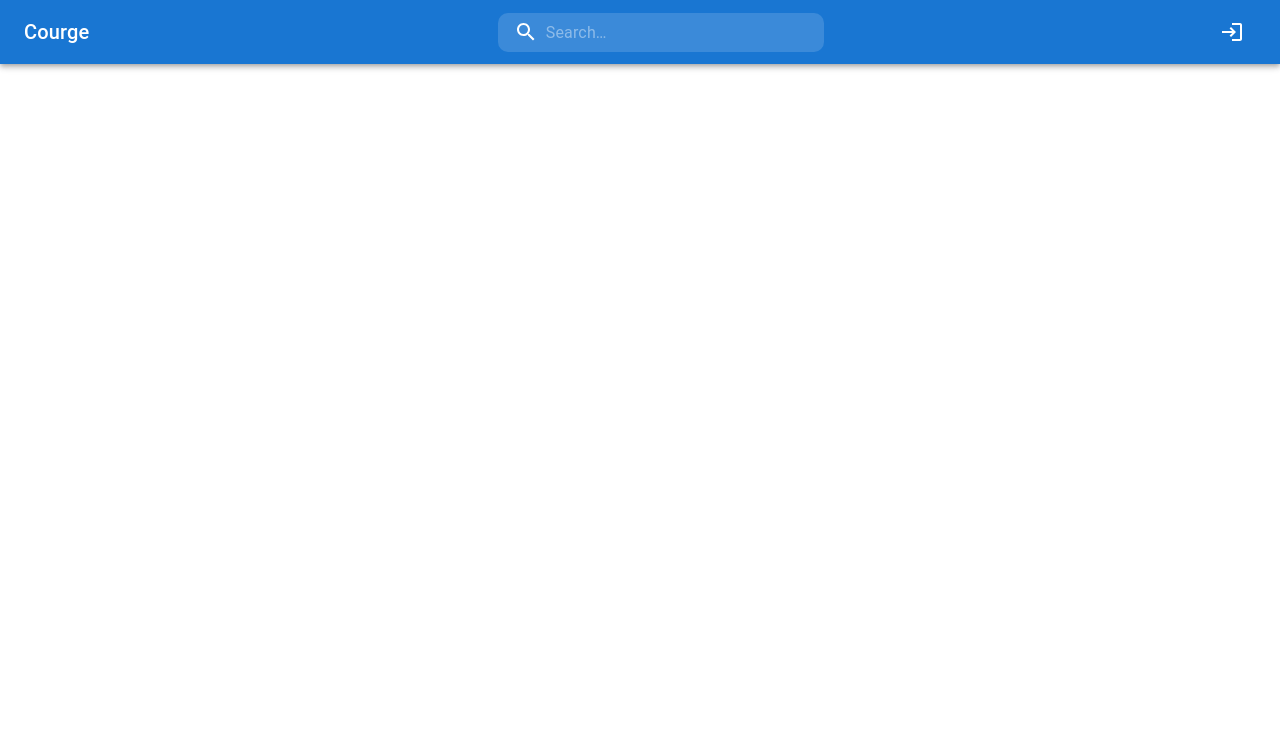
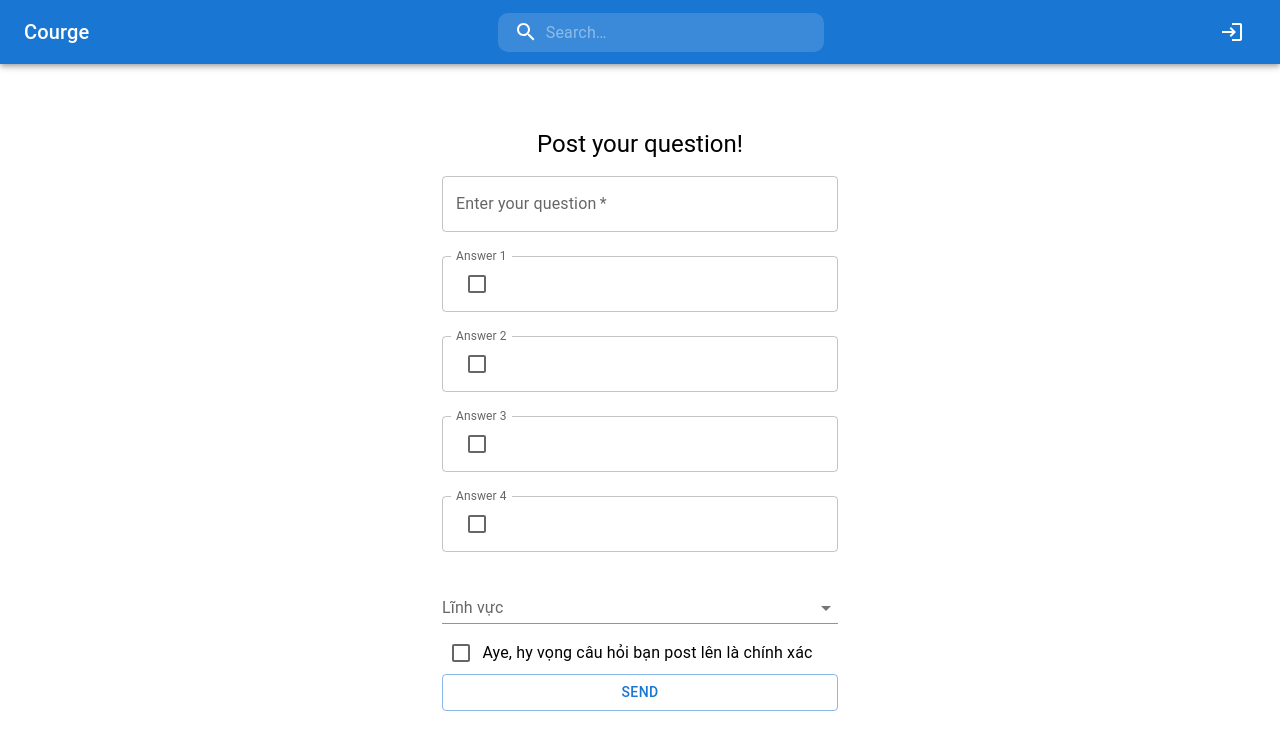
Before and after one commit to Khoa15/Courge, a React (Create React App) app: page / in a window 1280 px wide. Before the commit this address had no page. Shown: the top 750 px of the page. Built offline with nearby package versions, Linux system fonts and the light colour scheme; the HTML template or start-up script is replaced by a standard one.

Commit message:
add topic

```diff
--- a/src/App.js
+++ b/src/App.js
@@ -18,7 +18,7 @@
   // {name: "", server:"http://localhost:5000"}
   const initialState = {user: null, posts: [], post: null, search: ""}
   const [state, dispatch] = React.useReducer(AppReducer, initialState)
-  const nameRes =  {name: "/Courge", server:"https://server-courge.herokuapp.com"}
+  const nameRes =  {name: "", server:"http://localhost:5000"}
   const siteName = window.location.pathname.split("/")[1]
   const checkCurrentUser = React.useCallback(async()=>{
     try {
--- a/src/Components/Page.js
+++ b/src/Components/Page.js
@@ -1,6 +1,6 @@
 import React, {useEffect, useState} from 'react'
 import { useNavigate } from 'react-router';
-import {Container, Box, Typography, TextField, Button, Checkbox, FormControlLabel} from '@mui/material'
+import {Container, Box, Typography, TextField, Button, Checkbox, FormControlLabel, FormControl, InputLabel, Select, MenuItem} from '@mui/material'
 import axios from 'axios'
 export default function Page(props){
     const stsbtn = {name: "Send", sts: "outlined"}
@@ -11,6 +11,7 @@
     const [check3, setCheck3] = useState(false)
     const [check4, setCheck4] = useState(false)
     const [liscense, setLiscense] = useState(false)
+    const [topic, setTopic] = useState("")
     const [statusButton, setStatusButton] = useState(stsbtn)
     const navigate = useNavigate();
     const handleQuest = quest => setQuestion({...question, data: quest.target.value})
@@ -19,6 +20,7 @@
     const handleCheck3 = () => setCheck3(!check3)
     const handleCheck4 = () => setCheck4(!check4)
     const handleLiscense = () => setLiscense(!liscense)
+    const handleTopic = topic => setTopic(topic.target.value)
     const handleAns = ans => {
         const index = Number(ans.target.id.charAt([ans.target.id.length - 1]))-1
         setAns({...answer, [index]: ans.target.value})
@@ -29,7 +31,7 @@
         setStatusButton({name: "Sending", sts: "contained"})
         try{
             console.log(123)
-            if(liscense === false || question === "" || !Object.values(answer).reduce((a, b) => a * b)){
+            if(liscense === false || question === "" || !Object.values(answer).reduce((a, b) => a * b) || topic === ""){
                 return setStatusButton({name: "Error", sts: "contained"});
             }
             console.log(question.data)
@@ -49,13 +51,16 @@
                         check2,
                         check3,
                         check4
-                    ]
+                    ],
+                    topic: topic
                 }
             })
+            if(res){
+                setStatusButton({name:"Success", sts:"outlined"})
+            }
         }catch(error){
             console.log(error)
         }
-        setStatusButton(stsbtn)
     }
     useEffect(()=>{
         const timer = setTimeout(()=>{
@@ -146,6 +151,16 @@
                     onChange={handleAns}
                     value={answer[4]}
                 />
+                <FormControl fullWidth margin="normal" variant="standard">
+                    <InputLabel id="falcuty">Lĩnh vực</InputLabel>
+                    <Select labelId="falcuty" onChange={handleTopic} value={topic}>
+                        <MenuItem value={0}>Sinh hoạt đầu khóa</MenuItem>
+                        <MenuItem value={2}>Sinh hoạt giữa khóa</MenuItem>
+                        <MenuItem value={3}>Sinh hoạt cuối khóa</MenuItem>
+                        <MenuItem value={1}>Công Nghệ Thông Tin</MenuItem>
+                        <MenuItem value={4}>Khác</MenuItem>
+                    </Select>
+                </FormControl>
                 <FormControlLabel
                     margin="normal"
                     control={
--- a/src/Components/User/Dashboard.js
+++ b/src/Components/User/Dashboard.js
@@ -1,4 +1,4 @@
-import { Container, Grid } from '@mui/material'
+import { Container, Grid, Typography } from '@mui/material'
 import axios from 'axios'
 import {useEffect, useCallback, useContext, useState} from 'react'
 import AppContext from '../AppContext'
@@ -10,6 +10,7 @@
     const {search} = state
     const [temp, setTemp] = useState(null)
     const [posts, setPosts] = useState(null)
+    const [question, setQuestion] = useState(null)
     const token = `Bearer `+localStorage.getItem('token')
     const getPosts = async() =>{
         try {
@@ -27,8 +28,24 @@
             console.log(error)
         }
     }
+    const getQuestion = async()=>{
+        try{
+            const option = {
+                method: "get",
+                headers:{
+                    Authorization: token,
+                },
+                url: server+'/api/v1/page/'
+            }
+            const res = await axios(option)
+            setQuestion(res.data.question)
+        }catch(error){
+            console.log(error)
+        }
+    }
     useEffect(()=>{
         getPosts()
+        getQuestion()
     }, [])
     useEffect(()=>{
         if(posts){
@@ -43,6 +60,18 @@
                     <PostItem key={post._id} post={post} nameRes={props.nameRes} />
                 ))}
             </Grid>
+            <h1>Your Question</h1>
+            <Grid container spacing={4}>
+                {
+                    question && question.map((ques)=>(
+                        <Grid item xs={12} sm={6} md={4}>
+                            <Typography gutterBottom variant={"h5"} component={"div"}>
+                                {ques.question}
+                            </Typography>
+                        </Grid>
+                    ))
+                }
+            </Grid>
         </Container>
     )
 }
```
